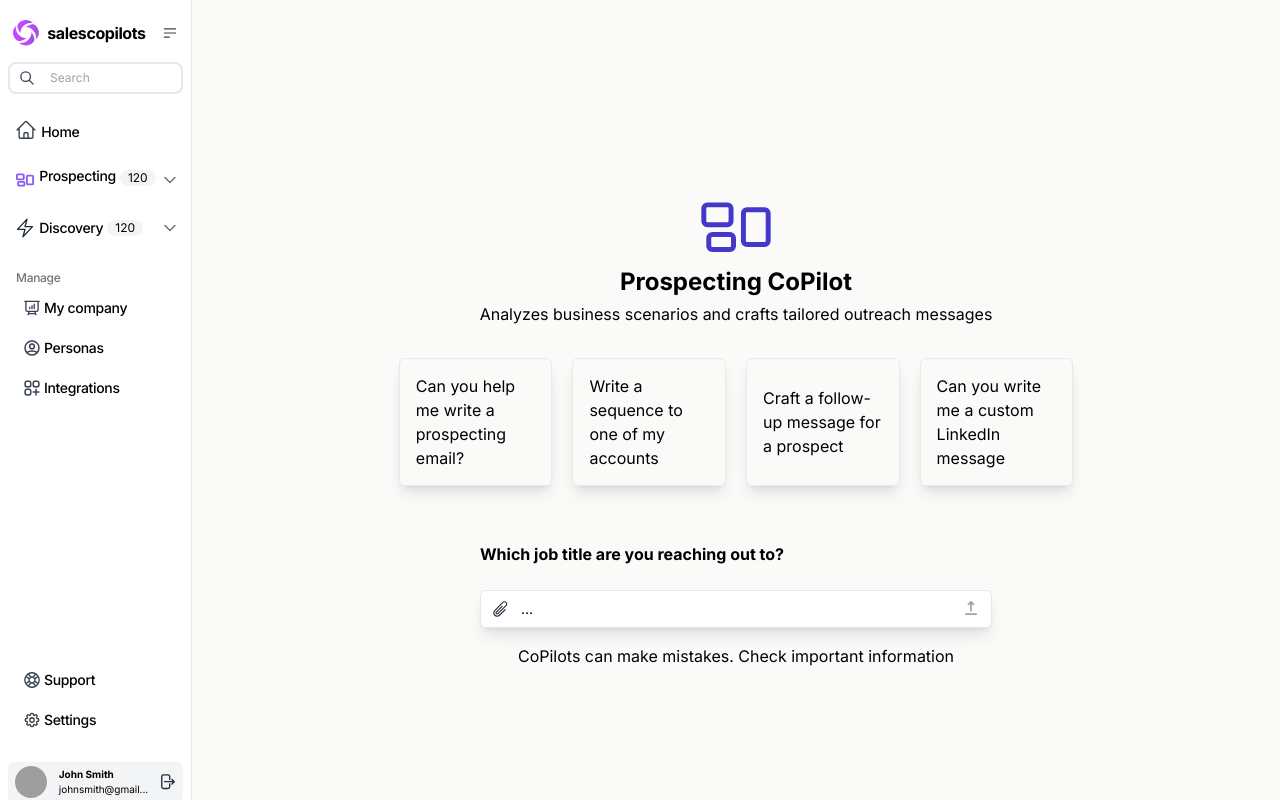
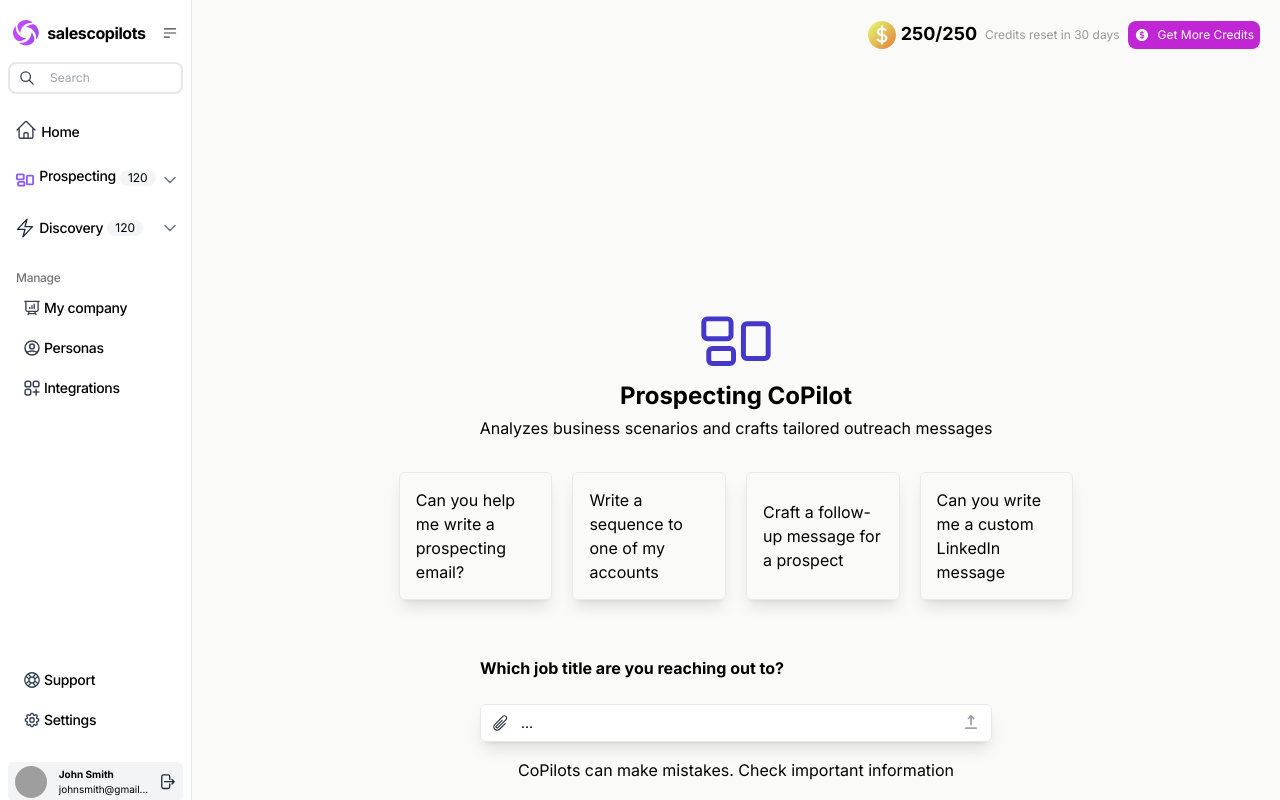
Before and after one commit to Momin-Mahmud/nick-react-app, a React (Vite) app in the folder nick-react-app/: page /prospecting in a window 1280 px wide. Built offline with nearby package versions, Linux system fonts and the light colour scheme; grey boxes are pictures that could not be loaded.

Commit message:
added dollar top right prospectiong

```diff
--- a/nick-react-app/src/pages/ProspectingCopilot/index.jsx
+++ b/nick-react-app/src/pages/ProspectingCopilot/index.jsx
@@ -1,5 +1,5 @@
 import Icon from "../../utils/Icon";
-import React from "react";
+import Button from "../../components/base/Button/Button";
 import { useEffect, useState } from "react";
 import { v4 as uuidv4 } from "uuid";
 import apiRequest from "../../utils/axios/api-request";
@@ -85,7 +85,17 @@ const ProspectingCopilot = () => {
 
   return (
     <div className="overflow-scroll max-h-[100vh]">
-      <div className="flex-col flex w-[85vw] pt-48 gap-8 items-center overflow-scroll justify-end">
+      <div className="w-full">
+      <div className='flex items-center justify-end gap-2 p-5'>
+      <div className='flex gap-1'>
+        <Icon size='30' name='credits'/>
+        <span className='font-bold text-lg'>250/250</span>
+      </div>
+       <span className='text-xs text-[#999999]'>Credits reset in 30 days</span>
+       <Button icon='currency' iconSize={16} size='small' innerText='Get More Credits' />
+      </div>
+      </div>
+      <div className="flex-col flex w-[85vw] min-h-[100vh] py-16 gap-8 items-center overflow-scroll justify-end">
         <div className="flex-col items-center flex justify-center">
           <div className="flex flex-col items-center gap-1 mb-4">
             <div>
@@ -165,7 +175,7 @@ const ProspectingCopilot = () => {
               style={{
                 boxShadow: "rgba(0, 0, 0, 0.15) 0px -50px 20px -40px inset",
               }}
-              className="p-4 text-sm text-left mt-4 flex flex-col justify-start items-start gap-2 border-[1px] rounded-xl border-[#E9E9E9]"
+              className="p-4 text-sm text-left mt-4 flex flex-col justify-start overflow-y-auto max-h-[30vh] items-start gap-2 border-[1px] rounded-xl border-[#E9E9E9]"
             >
               <div className="font-semibold text-[#4B5563]">Submitted</div>
               <div className="flex flex-col gap-4 text-xs mt-2">
```
